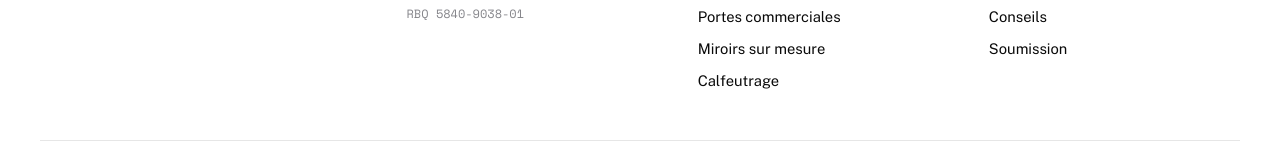
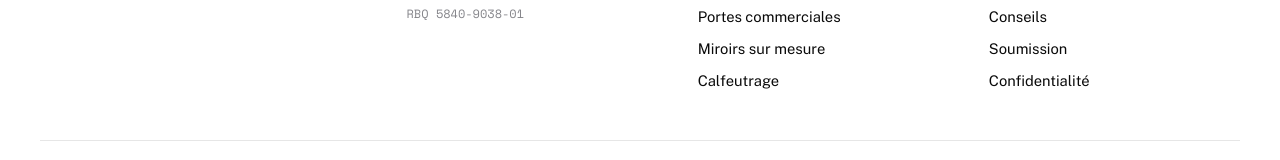
Before and after one commit to Vitrerie-LB9/Vitrerie--LB9, a Next.js app: page /confidentialite in a window 1280 px wide. Shown: the part 1502-1662 px from the top of the page. Built offline with nearby package versions, Linux system fonts and the light colour scheme.

Commit message:
feat: lien Confidentialité dans le footer

```diff
--- a/components/footer.tsx
+++ b/components/footer.tsx
@@ -68,6 +68,8 @@ export default function Footer() {
   <li><Link href="/#apropos" className="hover:text-gold">À propos</Link></li>
   <li><Link href="/blog" className="hover:text-gold">Conseils</Link></li>
   <li><Link href="/#soumission" className="hover:text-gold">Soumission</Link></li>
+  <li><Link href="/confidentialite" className="hover:text-gold">Confidentialité</Link></li>
+
         </ul>
     </div>
   </div>
```
